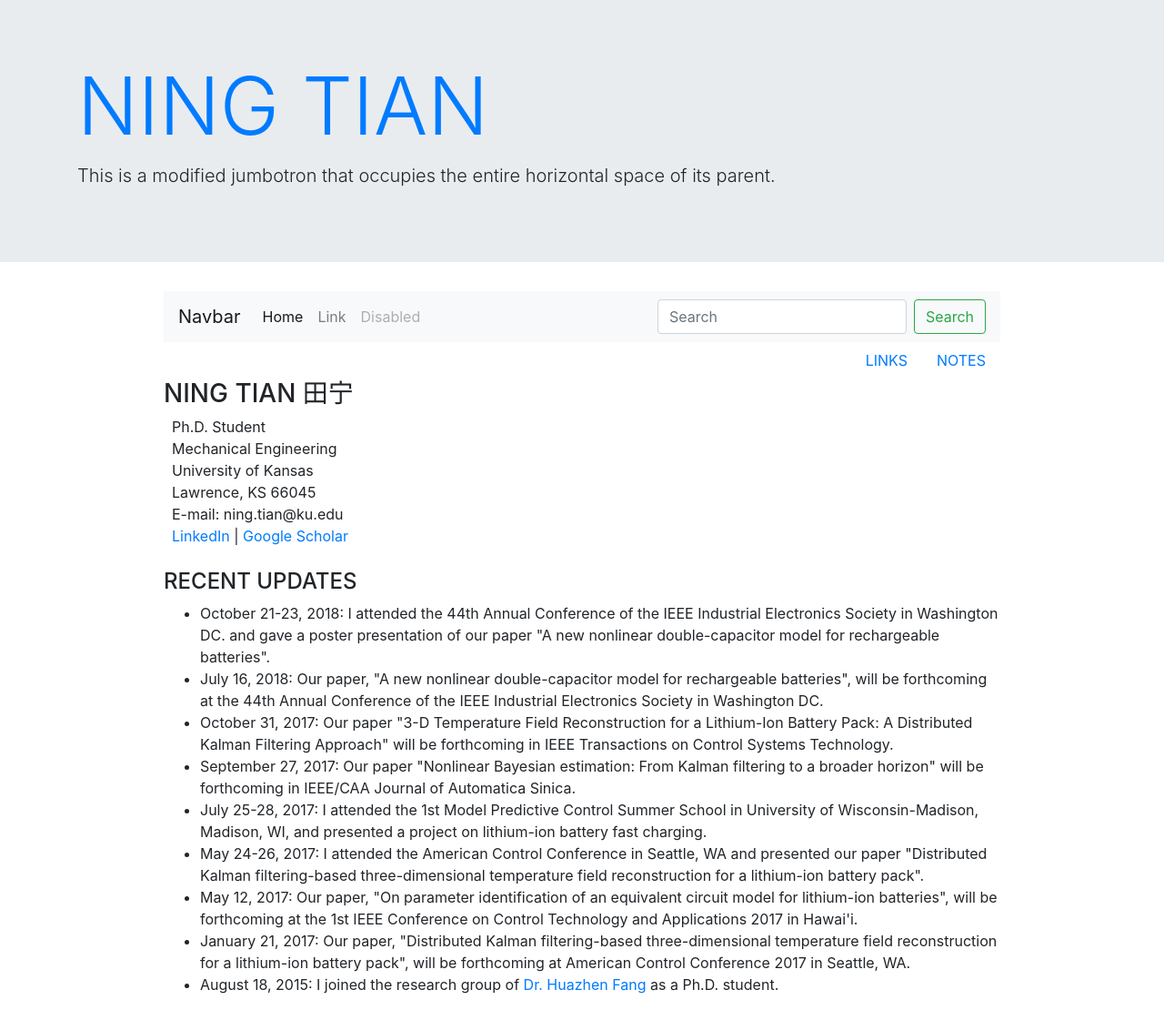
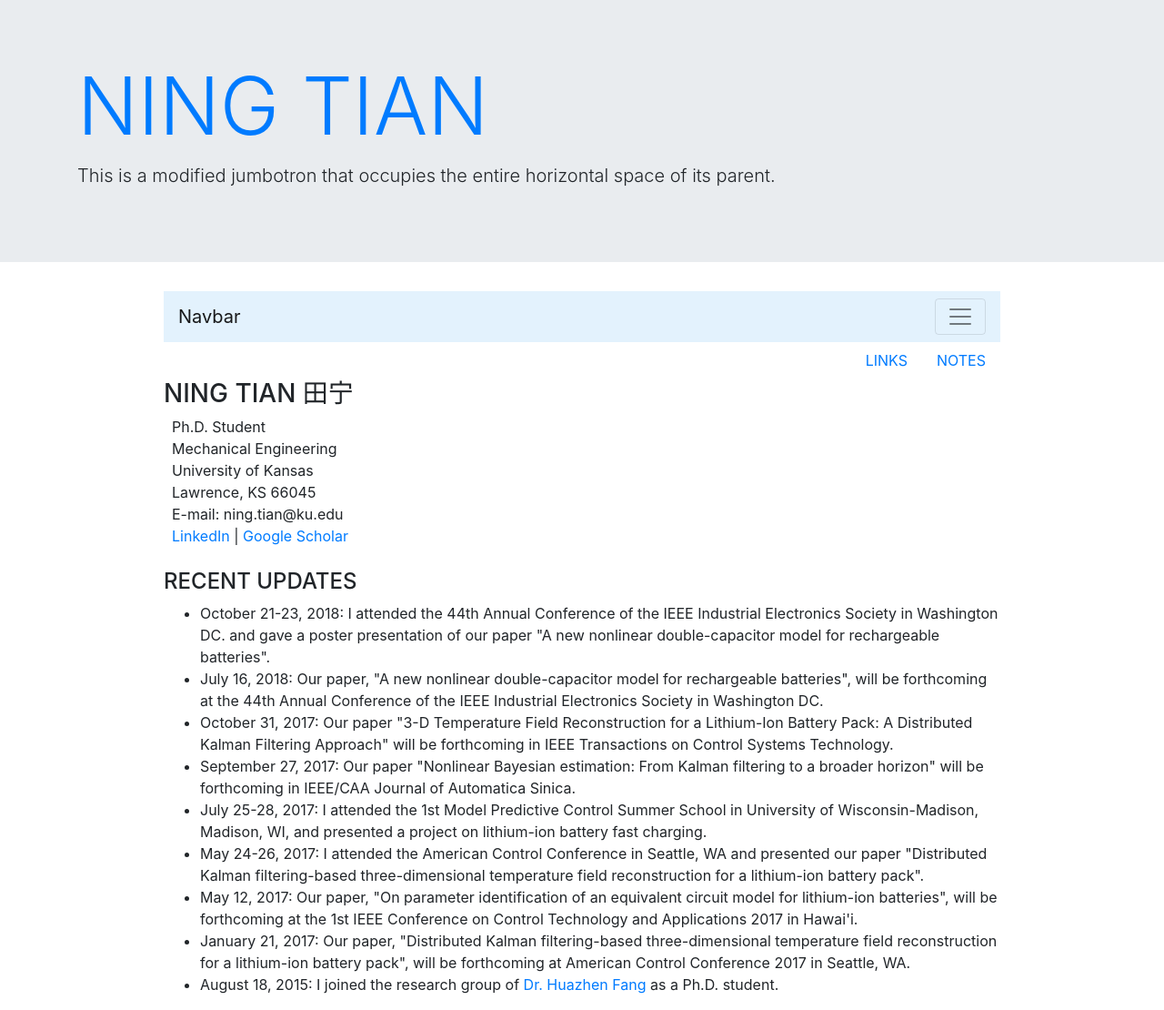
Before and after one commit to ningtian/ningtian.github.io, a Jekyll site: the page index.html, which Jekyll copies as it is, in a window 1280 px wide. Shown: the whole page at 91% size. Built offline with Jekyll 4.4.1, drawn with Linux system fonts in a browser that asks for light colours.

Commit message:
Update index.html

```diff
--- a/index.html
+++ b/index.html
@@ -25,7 +25,7 @@
     <div class="col"></div>
     <div class="col-10">
 
-<nav class="navbar navbar-expand-lg navbar-light bg-light">
+<nav class="navbar navbar-light" style="background-color: #e3f2fd;">
   <a class="navbar-brand" href="#">Navbar</a>
   <button class="navbar-toggler" type="button" data-toggle="collapse" data-target="#navbarTogglerDemo02" aria-controls="navbarTogglerDemo02" aria-expanded="false" aria-label="Toggle navigation">
     <span class="navbar-toggler-icon"></span>
```
